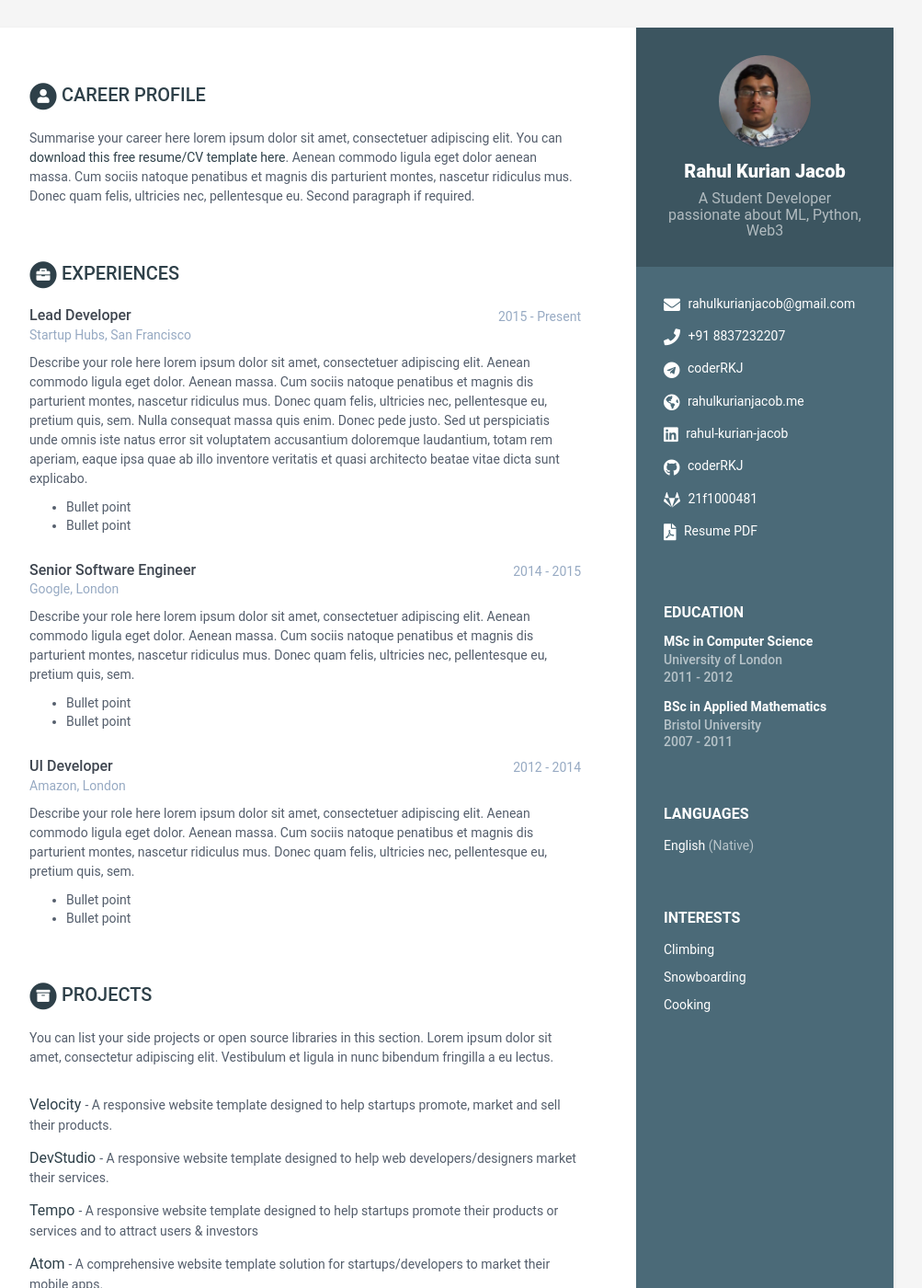
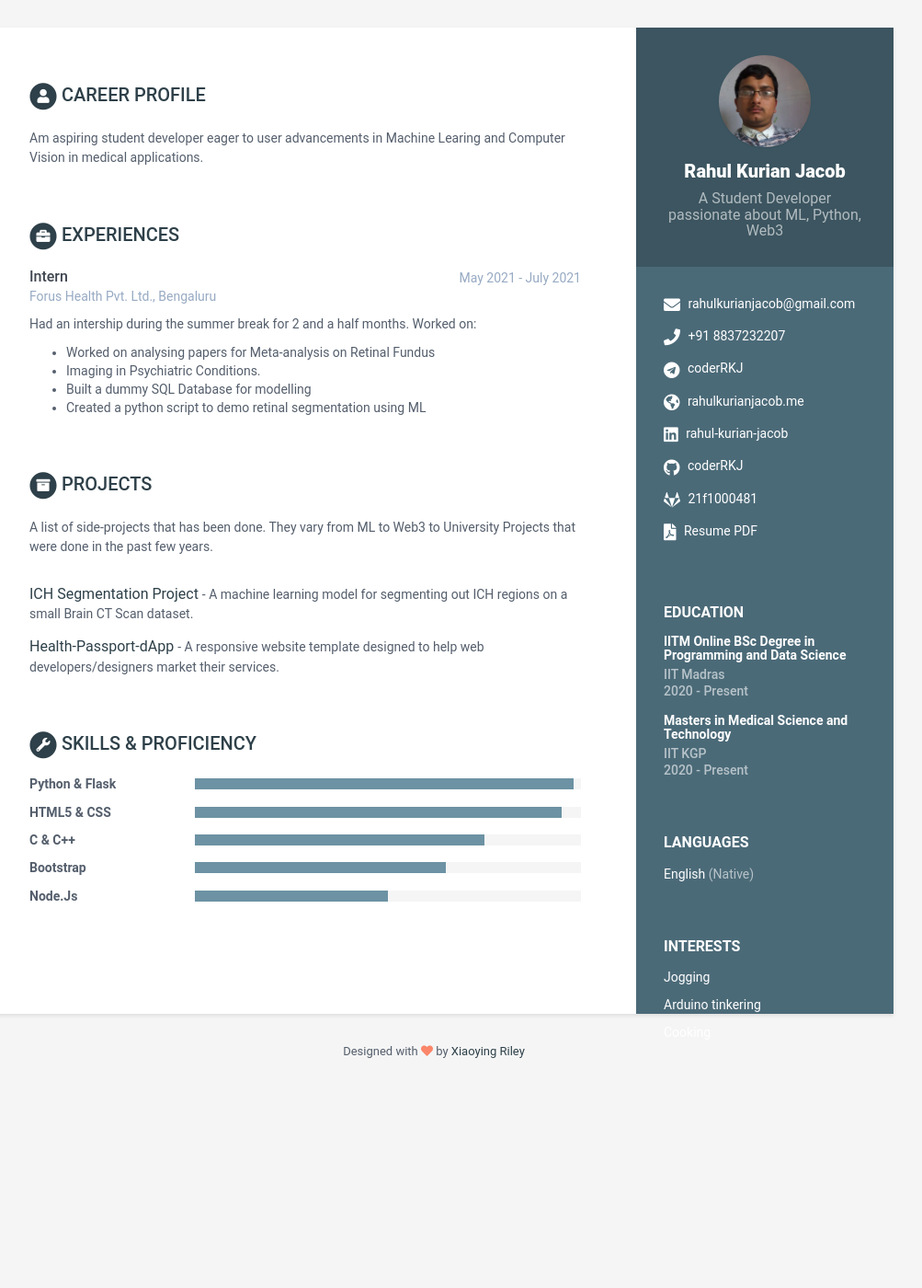
Before and after one commit to coderRKJ/coderRKJ.github.io, a Jekyll site: the page built from index.html, in a window 1280 px wide and 1400 px high. Shown: the whole window at 92% size, without its empty margins (168-1171 px from the left). Built offline with Jekyll 4.4.1, drawn with Linux system fonts in a browser that asks for light colours; some of the changed text lies outside the part shown.

Commit message:
Update data.yml
Update career-profile, education, experiences, projects and skills sections. Add certificates section.

```diff
--- a/_data/data.yml
+++ b/_data/data.yml
@@ -32,10 +32,10 @@ sidebar:
         level: Native
 
     interests:
-      - item: Climbing
+      - item: Jogging
         link:
 
-      - item: Snowboarding
+      - item: Arduino tinkering
         link:
 
       - item: Cooking
@@ -44,143 +44,109 @@ sidebar:
 career-profile:
     title: Career Profile
     summary: |
-      Summarise your career here lorem ipsum dolor sit amet, consectetuer
-      adipiscing elit. You can [download this free resume/CV template here]().
-      Aenean commodo ligula eget dolor aenean massa. Cum sociis natoque
-      penatibus et magnis dis parturient montes, nascetur ridiculus mus.
-      Donec quam felis, ultricies nec, pellentesque eu.
-      Second paragraph if required.
+      Am aspiring student developer eager to user advancements in
+      Machine Learing and Computer Vision in medical applications.
 education:
-    - degree: MSc in Computer Science
-      university: University of London
-      time: 2011 - 2012
+    - degree: IITM Online BSc Degree in Programming and Data Science
+      university: IIT Madras
+      time: 2020 - Present
       details: |
-        Describe your study here lorem ipsum dolor sit amet, consectetuer
-        adipiscing elit. Aenean commodo ligula eget dolor. Aenean massa. Cum
-        sociis natoque penatibus et magnis dis parturient montes, nascetur
-        ridiculus mus. Donec quam felis, ultricies nec, pellentesque eu,
-        pretium quis, sem.
-          - Bullet point
-          - Bullet point
-    - degree: BSc in Applied Mathematics
-      university: Bristol University
-      time: 2007 - 2011
+        Currently enrolled in Diploma Level. Completed Foundational Level. Currently taking:
+          - Java
+          - AppDev-II
+          - Business Data Mgt
+          - System Comands
+    - degree: Masters in Medical Science and Technology
+      university: IIT KGP
+      time: 2020 - Present
       details: |
-        Describe your study here lorem ipsum dolor sit amet, consectetuer
-        adipiscing elit. Aenean commodo ligula eget dolor. Aenean massa. Cum
-        sociis natoque penatibus et magnis dis parturient montes, nascetur
-        ridiculus mus. Donec quam felis, ultricies nec, pellentesque eu,
-        pretium quis, sem.
-          - Bullet point
-          - Bullet point
+        Studying this course with a focus on learning application of ML and
+        Computer Vision techniques in the healthcare industry.
 experiences:
-    - role: Lead Developer
-      time: 2015 - Present
-      company: Startup Hubs, San Francisco
+    - role: Intern
+      time: May 2021 - July 2021
+      company: Forus Health Pvt. Ltd., Bengaluru
       details: |
-        Describe your role here lorem ipsum dolor sit amet, consectetuer
-        adipiscing elit. Aenean commodo ligula eget dolor. Aenean massa.
-        Cum sociis natoque penatibus et magnis dis parturient montes,
-        nascetur ridiculus mus. Donec quam felis, ultricies nec,
-        pellentesque eu, pretium quis, sem. Nulla consequat massa quis
-        enim. Donec pede justo. Sed ut perspiciatis unde omnis iste natus
-        error sit voluptatem accusantium doloremque laudantium, totam rem
-        aperiam, eaque ipsa quae ab illo inventore veritatis et quasi
-        architecto beatae vitae dicta sunt explicabo.
-          - Bullet point
-          - Bullet point
-    - role: Senior Software Engineer
-      time: 2014 - 2015
-      company: Google, London
-      details: |
-        Describe your role here lorem ipsum dolor sit amet, consectetuer
-        adipiscing elit. Aenean commodo ligula eget dolor. Aenean massa.
-        Cum sociis natoque penatibus et magnis dis parturient montes,
-        nascetur ridiculus mus. Donec quam felis, ultricies nec,
-        pellentesque eu, pretium quis, sem.
-          - Bullet point
-          - Bullet point
-    - role: UI Developer
-      time: 2012 - 2014
-      company: Amazon, London
-      details: |
-        Describe your role here lorem ipsum dolor sit amet, consectetuer
-        adipiscing elit. Aenean commodo ligula eget dolor. Aenean massa.
-        Cum sociis natoque penatibus et magnis dis parturient montes,
-        nascetur ridiculus mus. Donec quam felis, ultricies nec,
-        pellentesque eu, pretium quis, sem.
-          - Bullet point
-          - Bullet point
+        Had an intership during the summer break for 2 and a half months.
+        Worked on:
+          - Worked on analysing papers for Meta-analysis on Retinal Fundus
+          - Imaging in Psychiatric Conditions.
+          - Built a dummy SQL Database for modelling
+          - Created a python script to demo retinal segmentation using ML
 projects:
     title: Projects
     intro: >
-      You can list your side projects or open source libraries in this
-      section. Lorem ipsum dolor sit amet, consectetur adipiscing elit.
-      Vestibulum et ligula in nunc bibendum fringilla a eu lectus.
+      A list of side-projects that has been done. They vary from ML to Web3 to University Projects
+      that were done in the past few years.
     assignments:
-      - title: Velocity
+      - title: ICH Segmentation Project
         link: "#hook"
-        tagline: "A responsive website template designed to help startups promote, market and sell their products."
+        tagline: "A machine learning model for segmenting out ICH regions on a small Brain CT Scan dataset."
 
-      - title: DevStudio
-        link: "#"
+      - title: Health-Passport-dApp
+        link: "github.com/coderRKJ/Health-Passport-dApp"
         tagline: "A responsive website template designed to help web developers/designers market their services."
 
-      - title: Tempo
+# publications:
+#     title: Publications
+#     intro: |
+#       You can list your publications in this section. Lorem ipsum dolor sit
+#       amet, consectetur adipiscing elit. Vestibulum et ligula in nunc
+#       bibendum fringilla a eu lectus.
+#     papers:
+#       - title: The Art of Computer Programming
+#         link: "#"
+#         authors: Donald E. Knuth
+#         conference: Addison-Wesley, 1968
+
+#       - title: "Genetic Programming III: Darwinian Invention &amp; Problem Solving"
+#         link: "#"
+#         authors: Koza, J.R., Andre, D., Bennett, F.H., Keane, M.A.
+#         conference: "Morgan Kaufmann Publishers Inc., San Francisco, CA, USA, 1st edn. (1999)"
+
+#       - title: A syntax directed compiler for Algol 60
+#         link: "#"
+#         authors: Edgar T. Irons
+#         conference: "Comm. ACM 4 (1961), 51–55"
+
+certificates:
+    title: Awards/Certificates
+    intro: |
+      Various awards and certificates recieved during my college education:
+    papers:
+      - title: NPTEL Certificates
         link: "#"
-        tagline: "A responsive website template designed to help startups promote their products or services and to attract users &amp; investors"
+        tagline: "Software Engineering, AI Search Methods for Problem Solving."
 
-      - title: Atom
+      - title: Kaggle Certificates
         link: "#"
-        tagline: "A comprehensive website template solution for startups/developers to market their mobile apps."
+        tagline: "Python, Intro to Machine Learning"
 
-      - title: Delta
+      - title: Nitte Healthcare Innovation Hackathon
         link: "#"
-        tagline: "A responsive Bootstrap one page theme designed to help app developers promote their mobile apps"
-
-publications:
-    title: Publications
-    intro: |
-      You can list your publications in this section. Lorem ipsum dolor sit
-      amet, consectetur adipiscing elit. Vestibulum et ligula in nunc
-      bibendum fringilla a eu lectus.
-    papers:
-      - title: The Art of Computer Programming
-        link: "#"
-        authors: Donald E. Knuth
-        conference: Addison-Wesley, 1968
-
-      - title: "Genetic Programming III: Darwinian Invention &amp; Problem Solving"
-        link: "#"
-        authors: Koza, J.R., Andre, D., Bennett, F.H., Keane, M.A.
-        conference: "Morgan Kaufmann Publishers Inc., San Francisco, CA, USA, 1st edn. (1999)"
-
-      - title: A syntax directed compiler for Algol 60
-        link: "#"
-        authors: Edgar T. Irons
-        conference: "Comm. ACM 4 (1961), 51–55"
+        tagline: "Certificate of Participation"
 
 skills:
     title: Skills &amp; Proficiency
 
     toolset:
-      - name: Python & Django
+      - name: Python  & Flask
         level: 98%
 
-      - name: Javascript & jQuery
-        level: 98%
-
-      - name: Angular
-        level: 98%
+#       - name: Javascript # & jQuery
+#         level: 98%
 
       - name: HTML5 & CSS
         level: 95%
 
-      - name: Ruby on Rails
-        level: 85%
+      - name: C & C++
+        level: 75%
 
-      - name: Sketch & Photoshop
-        level: 60%
+      - name: Bootstrap
+        level: 65%
+
+      - name: Node.Js
+        level: 50%
 
 footer: >
     Designed with <i class="fas fa-heart"></i> by <a href="http://themes.3rdwavemedia.com" target="_blank" rel="nofollow">Xiaoying Riley</a>
```
